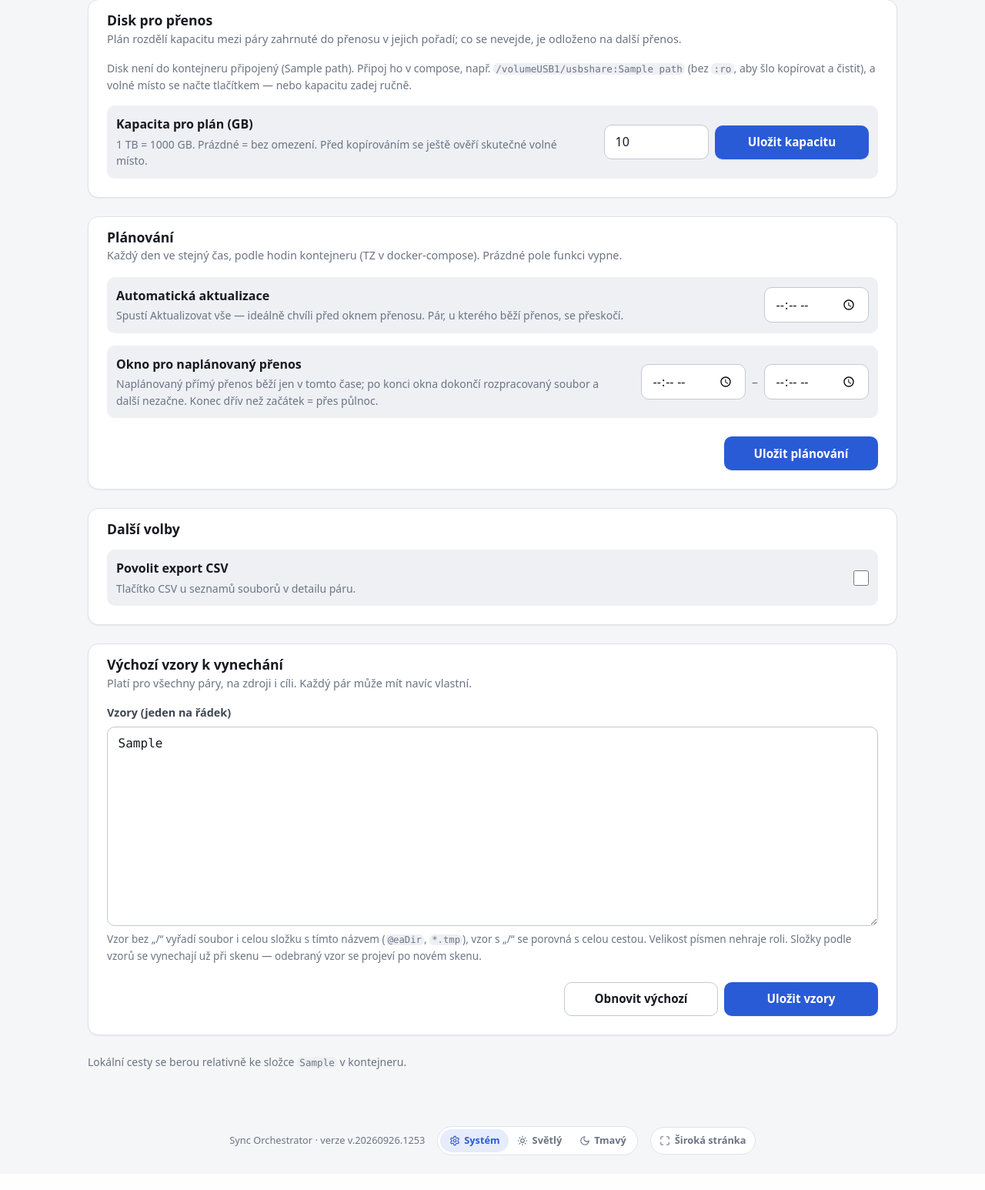
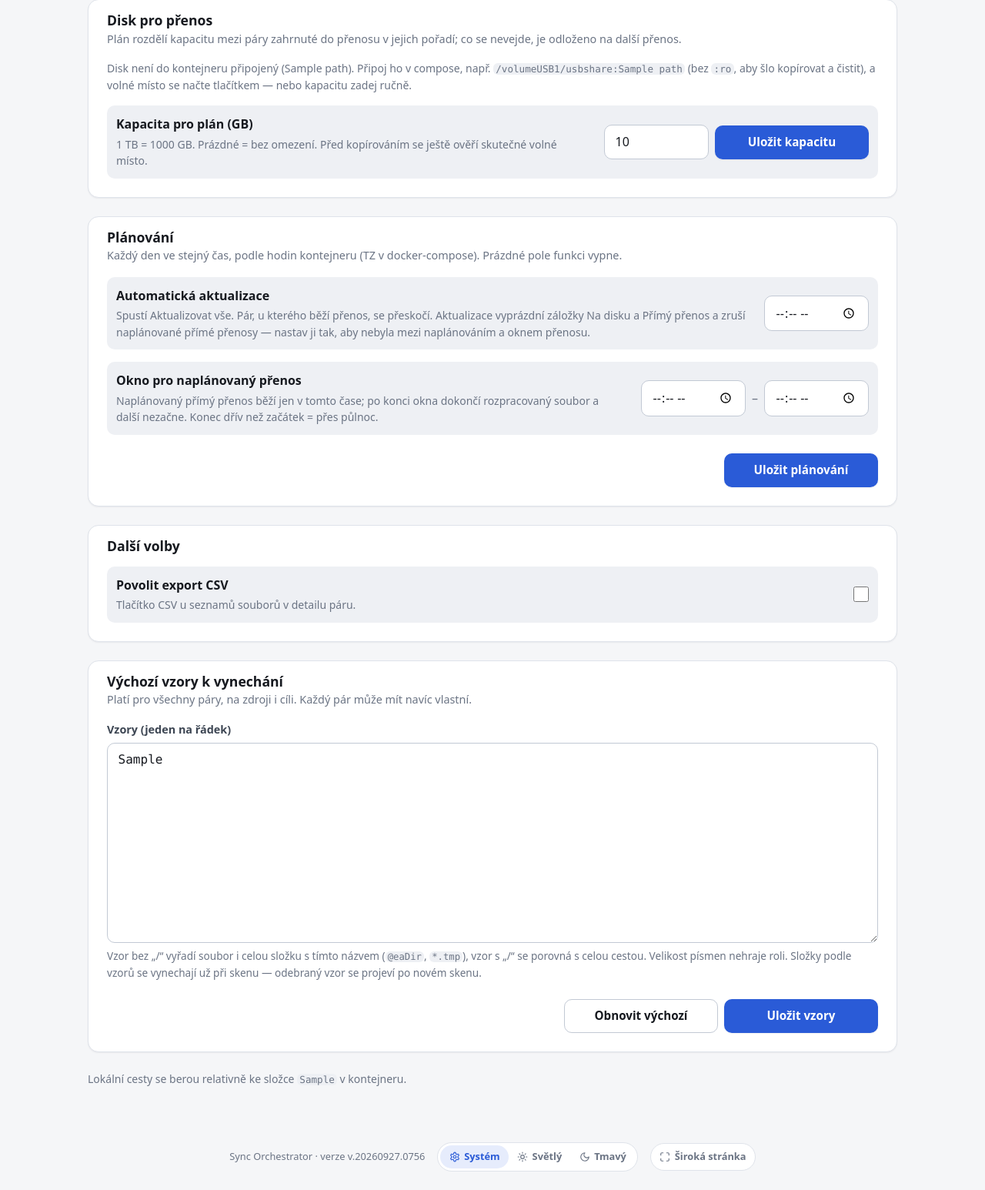
Before and after one commit to elvisek2020/web-sync_orchestrator, a FastAPI app: template app/templates/settings/index.html in a window 1280 px wide. Shown: the part 500-2046 px from the top of the page at 77% size. Before the commit the page ends 2001 px from the top, so only its background shows below. Run offline with FastAPI, Linux system fonts and the light colour scheme; the template is opened without the code that fills it: most values are stand-ins (such as "Sample title", 1, 10 or a date in 2020); parts of the project's set-up code (start-up, migrations or seed data) failed here and were passed over.

Commit message:
v.20260927.0756: NAS2 scan also clears the direct transfer selection
A successful NAS2 scan (manual or automatic Aktualizovat) now clears the
"Přímý přenos" tab as well as "Na disku", and cancels the pair's
scheduled direct transfer — the data may have changed between windows,
so only a fresh selection is transferred.

The effect is stated in the direct transfer confirmation (Naplánovat),
in the scheduled-transfer bar of the pair detail and at the automatic
refresh in settings; README updated.

Co-Authored-By: Claude Opus 5.5 <noreply@anthropic.com>

```diff
--- a/app/scan/runner.py
+++ b/app/scan/runner.py
@@ -178,8 +178,11 @@ class ScanRunner:
                     rows[i:i + INSERT_CHUNK],
                 )
             if job.side == "target":
-                # nový sken NAS2 ukazuje skutečný stav → záložka Na disku začíná znovu od nuly
+                # nový sken NAS2 ukazuje skutečný stav → záložky Na disku a Přímý přenos začínají od nuly;
+                # s vyprázdněným výběrem skončí i naplánovaný přímý přenos (data se mohla změnit)
                 conn.execute(text("DELETE FROM pair_ondisk WHERE pair_id = :p"), {"p": job.pair_id})
+                conn.execute(text("DELETE FROM pair_direct WHERE pair_id = :p"), {"p": job.pair_id})
+                conn.execute(text("UPDATE pairs SET scheduled = 0 WHERE id = :p"), {"p": job.pair_id})
             # Jen poslední stav: starší skeny této strany (i s jejich soubory) pryč.
             conn.execute(
                 text("DELETE FROM scans WHERE pair_id = :p AND side = :side AND id <> :id AND status NOT IN ('queued', 'running')"),
--- a/app/static/version.json
+++ b/app/static/version.json
@@ -1 +1 @@
-{"version": "v.20260926.1253"}
+{"version": "v.20260927.0756"}
--- a/app/templates/pairs/_transfer_buttons.html
+++ b/app/templates/pairs/_transfer_buttons.html
@@ -8,7 +8,7 @@
   {% elif plan %}
     {% if st.direct_supported %}
     <form method="post" action="/pary/{{ pair.id }}/primy-prenos"
-          data-confirm="{% if direct.uploads %}Nahrát {{ direct.uploads|cz_plural('soubor', 'soubory', 'souborů') }} ({{ direct.upload_bytes|filesize }}) přímo na NAS2{% endif %}{% if direct.uploads and direct.deletions %} a {% endif %}{% if direct.deletions %}smazat na NAS2 {{ direct.deletions|cz_plural('přebývající soubor', 'přebývající soubory', 'přebývajících souborů') }}{% endif %}. Přenos běží na pozadí a jde kdykoli zrušit; rozpracovaný soubor příště naváže.{% if window %}&#10;&#10;Naplánovat: poběží jen v okně {{ window.label }} — po jeho konci další soubor nezačne a pokračuje v dalším okně, dokud se nepřenese všechno.{% endif %}"
+          data-confirm="{% if direct.uploads %}Nahrát {{ direct.uploads|cz_plural('soubor', 'soubory', 'souborů') }} ({{ direct.upload_bytes|filesize }}) přímo na NAS2{% endif %}{% if direct.uploads and direct.deletions %} a {% endif %}{% if direct.deletions %}smazat na NAS2 {{ direct.deletions|cz_plural('přebývající soubor', 'přebývající soubory', 'přebývajících souborů') }}{% endif %}. Přenos běží na pozadí a jde kdykoli zrušit; rozpracovaný soubor příště naváže.{% if window %}&#10;&#10;Naplánovat: poběží jen v okně {{ window.label }} — po jeho konci další soubor nezačne a pokračuje v dalším okně, dokud se nepřenese všechno. Aktualizovat (i automatická) výběr vyprázdní a plán zruší.{% endif %}"
           data-confirm-title="Spustit přímý přenos?" data-confirm-ok="Spustit přenos"
           {% if window and not pair.scheduled %}data-confirm-alt="Naplánovat" data-confirm-alt-action="/pary/{{ pair.id }}/primy-prenos/naplanovat"{% endif %}>
       <button type="submit" class="btn {{ 'btn-secondary' if direct.count else 'btn-outline' }}" {% if not direct.count or st.busy %}disabled{% endif %}
--- a/app/templates/pairs/detail.html
+++ b/app/templates/pairs/detail.html
@@ -54,6 +54,7 @@
           {%- if window %}
             okno {{ window.label }} · {{ direct.count|cz_plural('položka', 'položky', 'položek') }}{% if direct.upload_bytes %} ({{ direct.upload_bytes|filesize }}){% endif %} ·
             {% if window.contains(now) %}okno je otevřené, přenos se spustí během chvíle{% else %}začne {{ window.next_start(now).isoformat()|cz_datetime }}{% endif %}
+            · Aktualizovat (i automatická) plán zruší
           {%- else %}
             okno není nastavené — zadej ho v <a href="/nastaveni#planovani">Nastavení</a>
           {%- endif %}
--- a/app/templates/settings/index.html
+++ b/app/templates/settings/index.html
@@ -142,7 +142,7 @@
       <div class="setting-row">
         <div class="setting-row-text">
           <label class="setting-row-title" for="refresh_time">Automatická aktualizace</label>
-          <span class="text-sm text-muted">Spustí Aktualizovat vše — ideálně chvíli před oknem přenosu. Pár, u kterého běží přenos, se přeskočí.</span>
+          <span class="text-sm text-muted">Spustí Aktualizovat vše. Pár, u kterého běží přenos, se přeskočí. Aktualizace vyprázdní záložky Na disku a Přímý přenos a zruší naplánované přímé přenosy — nastav ji tak, aby nebyla mezi naplánováním a oknem přenosu.</span>
         </div>
         <div class="setting-row-controls">
           <input class="input input--time" type="time" id="refresh_time" name="refresh_time" value="{{ refresh_time }}">
```
Also changed, not shown: tests/test_schedule.py (+13 -0 lines), README.md.
